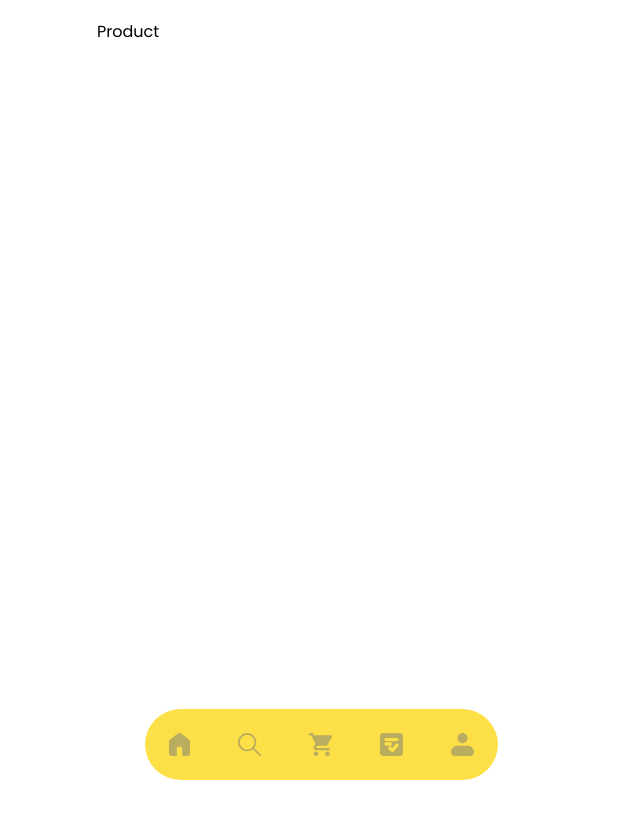
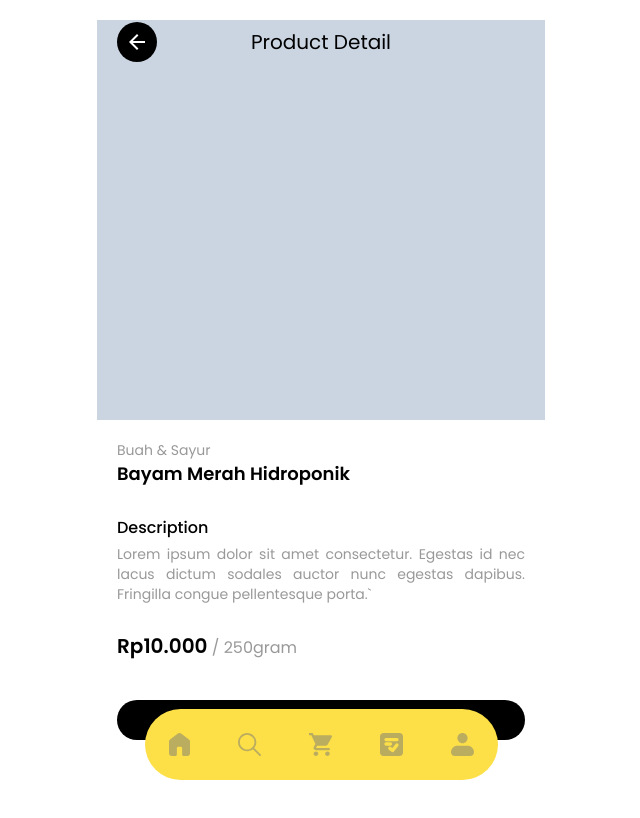
Before and after one commit to mubasyir19/TokoKu-Web, a Next.js app: page /product in a window 1280 px wide. Shown: the top 818 px of the page, without its empty margins (319-959 px from the left). Built offline with nearby package versions, Linux system fonts and the light colour scheme; a web font is replaced by a local one.

Commit message:
add(detailProduct): create new page

```diff
--- a/src/app/(menu)/product/page.jsx
+++ b/src/app/(menu)/product/page.jsx
@@ -1,5 +1,38 @@
+import Image from 'next/image';
+import Link from 'next/link';
 import React from 'react';
 
 export default function Product() {
-  return <div>Product</div>;
+  return (
+    <section className='relative h-screen mb-40'>
+      <div className='absolute inset-x-0 top-0 left-5 right-5 flex justify-between'>
+        <Link href='#' className='my-auto p-2 h-10 w-10 flex justify-center items-center rounded-full bg-black'>
+          <Image src='/icons/arrow-left.svg' height={16} width={16} alt='button-back' />
+        </Link>
+        <h3 className='py-2 my-auto text-center text-xl'>Product Detail</h3>
+        <div className='w-10 h-10'></div>
+      </div>
+      <div className='h-[400px] w-full bg-slate-300'>{/* <p className=''>test</p> */}</div>
+      <div className='p-5'>
+        <div className='head'>
+          <p className='text-[#999999] text-sm'>Buah & Sayur</p>
+          <p className='text-lg font-semibold'>Bayam Merah Hidroponik</p>
+        </div>
+        <div className='desc mt-7'>
+          <p className='font-medium'>Description</p>
+          <p className='mt-1 text-sm text-[#999999] text-justify'>
+            Lorem ipsum dolor sit amet consectetur. Egestas id nec lacus dictum sodales auctor nunc egestas dapibus.
+            Fringilla congue pellentesque porta.`
+          </p>
+        </div>
+        <div className='mt-7 mb-10 price'>
+          <p>
+            <span className='font-semibold text-xl'>Rp10.000</span>
+            <span className='text-[#999999] '> / 250gram</span>
+          </p>
+        </div>
+        <button className='w-full py-2 bg-black text-[#FFD600] rounded-full'>+ Add to cart</button>
+      </div>
+    </section>
+  );
 }
```
Also changed, not shown: public/icons/arrow-left.svg (added).
